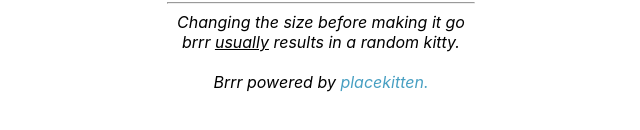
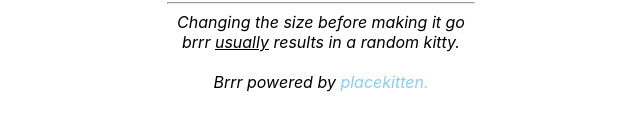
Before and after one commit to nwgreenl/kitty-go-brrr, a React (Create React App) app: page / in a window 1280 px wide. Shown: the part 554-684 px from the top of the page, without its empty margins (319-959 px from the left). Built offline with nearby package versions, Linux system fonts and the light colour scheme.

Commit message:
Updating link color & thanking material ui

```diff
--- a/src/App.scss
+++ b/src/App.scss
@@ -3,7 +3,7 @@
   padding: 25px;
 
   a {
-    color: rgb(71, 159, 194);
+    color: lightskyblue;
     text-decoration: none;
   }
 }
--- a/src/icons/paths/LockedIcon.tsx
+++ b/src/icons/paths/LockedIcon.tsx
@@ -2,6 +2,7 @@ import React from 'react';
 
 export default function () {
   return (
+    // thanks material ui
     <path d='M18 8h-1V6c0-2.76-2.24-5-5-5S7 3.24 7 6v2H6c-1.1 0-2 .9-2 2v10c0 1.1.9 2 2 2h12c1.1 0 2-.9 2-2V10c0-1.1-.9-2-2-2zm-6 9c-1.1 0-2-.9-2-2s.9-2 2-2 2 .9 2 2-.9 2-2 2zm3.1-9H8.9V6c0-1.71 1.39-3.1 3.1-3.1 1.71 0 3.1 1.39 3.1 3.1v2z'></path>
   );
 }
--- a/src/icons/paths/UnlockedIcon.tsx
+++ b/src/icons/paths/UnlockedIcon.tsx
@@ -2,6 +2,7 @@ import React from 'react';
 
 export default function () {
   return (
+    // thanks material ui
     <path d='M12 17c1.1 0 2-.9 2-2s-.9-2-2-2-2 .9-2 2 .9 2 2 2zm6-9h-1V6c0-2.76-2.24-5-5-5S7 3.24 7 6h1.9c0-1.71 1.39-3.1 3.1-3.1 1.71 0 3.1 1.39 3.1 3.1v2H6c-1.1 0-2 .9-2 2v10c0 1.1.9 2 2 2h12c1.1 0 2-.9 2-2V10c0-1.1-.9-2-2-2zm0 12H6V10h12v10z'></path>
   );
 }
```
